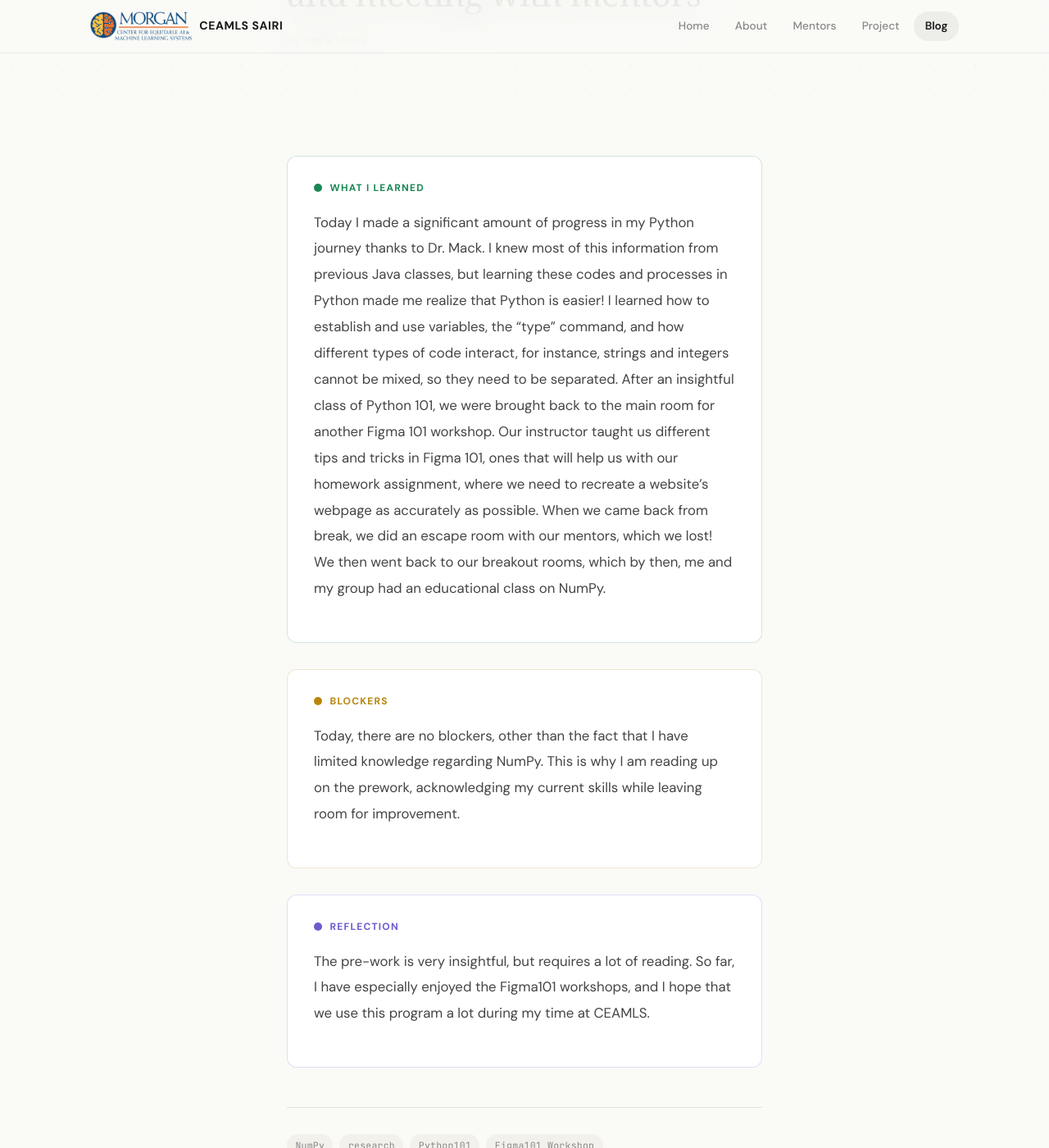
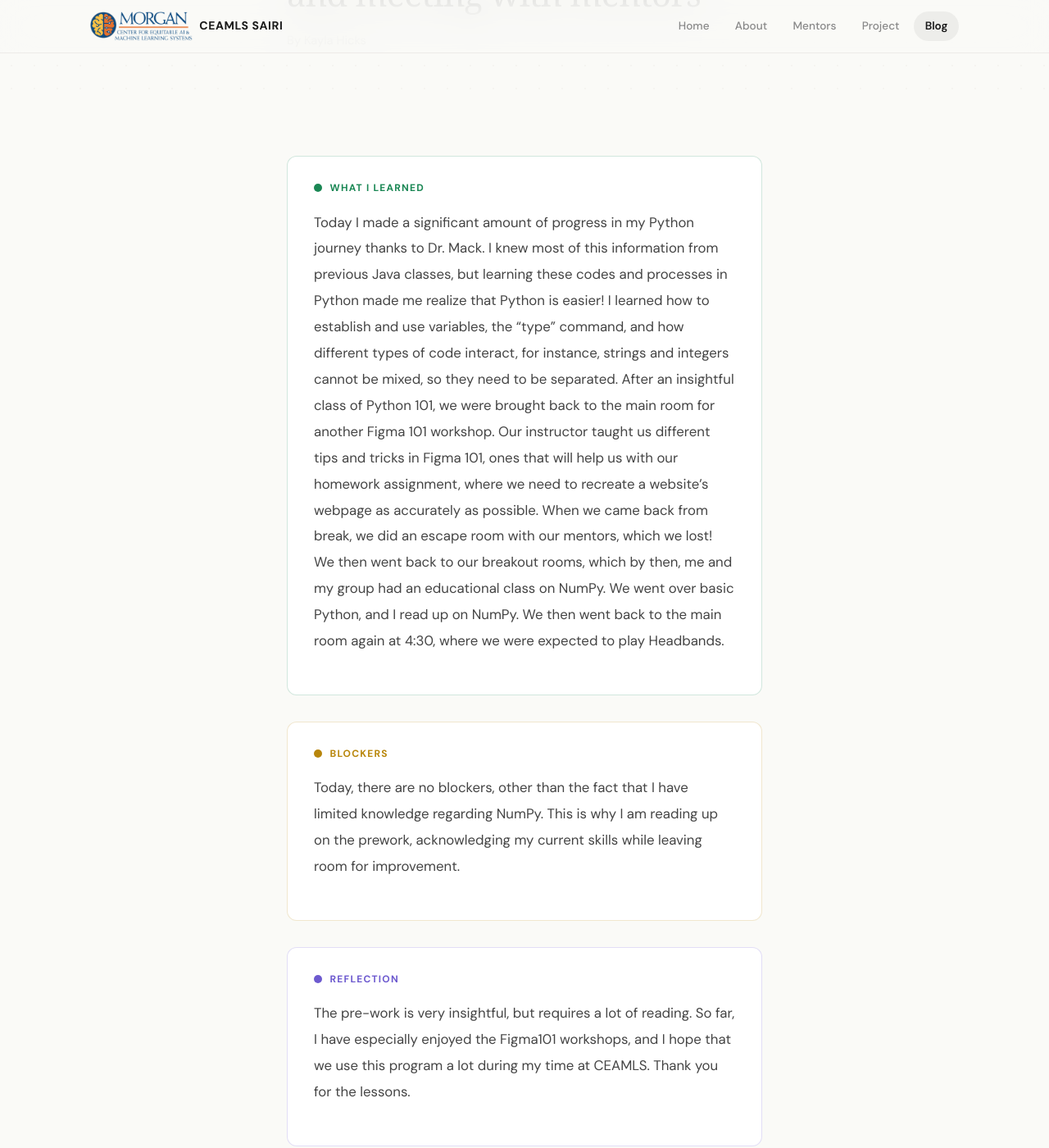
Before and after one commit to kaylahicks192/kaylahicks192ceamls26.github.io, a Jekyll site: the page built from _posts/2026-05-28-day-3.md, in a window 1280 px wide and 1400 px high, scrolled down 298 px. Shown: the whole window at 82% size. Built offline with Jekyll 4.4.1, drawn with Linux system fonts in a browser that asks for light colours; some web fonts are replaced.

Commit message:
Update 2026-05-28-day-3.md

```diff
--- a/_posts/2026-05-28-day-3.md
+++ b/_posts/2026-05-28-day-3.md
@@ -6,7 +6,7 @@ permalink: /day3.html
 tags: ["NumPy", "research", "Python101", "Figma101 Workshop"]
 
 what_i_learned: |
-  Today I made a significant amount of progress in my Python journey thanks to Dr. Mack. I knew most of this information from previous Java classes, but learning these codes and processes in Python made me realize that Python is easier! I learned how to establish and use variables, the "type" command, and how different types of code interact, for instance, strings and integers cannot be mixed, so they need to be separated. After an insightful class of Python 101, we were brought back to the main room for another Figma 101 workshop. Our instructor taught us different tips and tricks in Figma 101, ones that will help us with our homework assignment, where we need to recreate a website's webpage as accurately as possible. When we came back from break, we did an escape room with our mentors, which we lost! We then went back to our breakout rooms, which by then, me and my group had an educational class on NumPy.
+  Today I made a significant amount of progress in my Python journey thanks to Dr. Mack. I knew most of this information from previous Java classes, but learning these codes and processes in Python made me realize that Python is easier! I learned how to establish and use variables, the "type" command, and how different types of code interact, for instance, strings and integers cannot be mixed, so they need to be separated. After an insightful class of Python 101, we were brought back to the main room for another Figma 101 workshop. Our instructor taught us different tips and tricks in Figma 101, ones that will help us with our homework assignment, where we need to recreate a website's webpage as accurately as possible. When we came back from break, we did an escape room with our mentors, which we lost! We then went back to our breakout rooms, which by then, me and my group had an educational class on NumPy. We went over basic Python, and I read up on NumPy. We then went back to the main room again at 4:30, where we were expected to play Headbands.
 
 
 
@@ -14,5 +14,5 @@ blockers: |
   Today, there are no blockers, other than the fact that I have limited knowledge regarding NumPy. This is why I am reading up on the prework, acknowledging my current skills while leaving room for improvement.
 
 reflection: |
-  The pre-work is very insightful, but requires a lot of reading. So far, I have especially enjoyed the Figma101 workshops, and I hope that we use this program a lot during my time at CEAMLS.
+  The pre-work is very insightful, but requires a lot of reading. So far, I have especially enjoyed the Figma101 workshops, and I hope that we use this program a lot during my time at CEAMLS. Thank you for the lessons.
 ---
```
